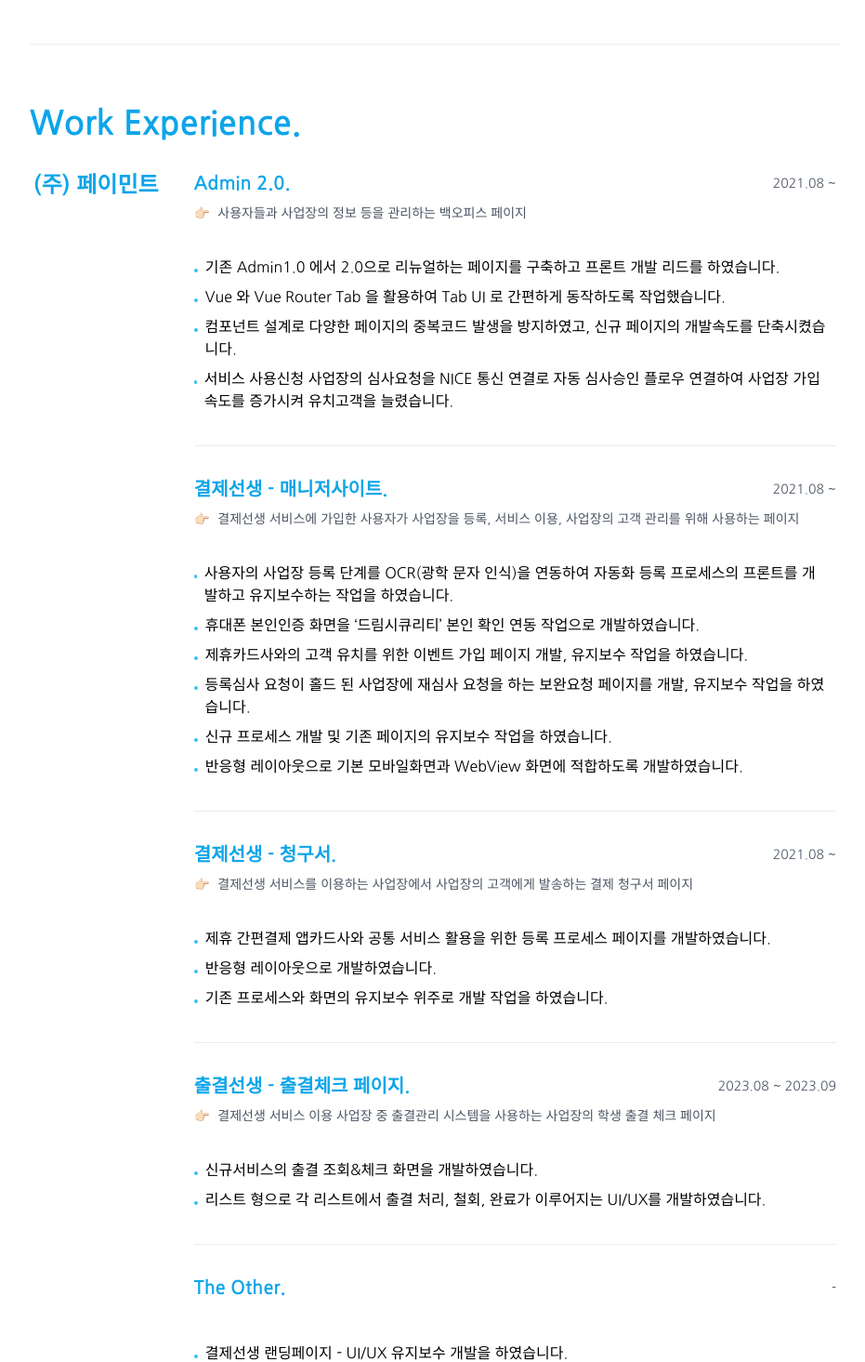
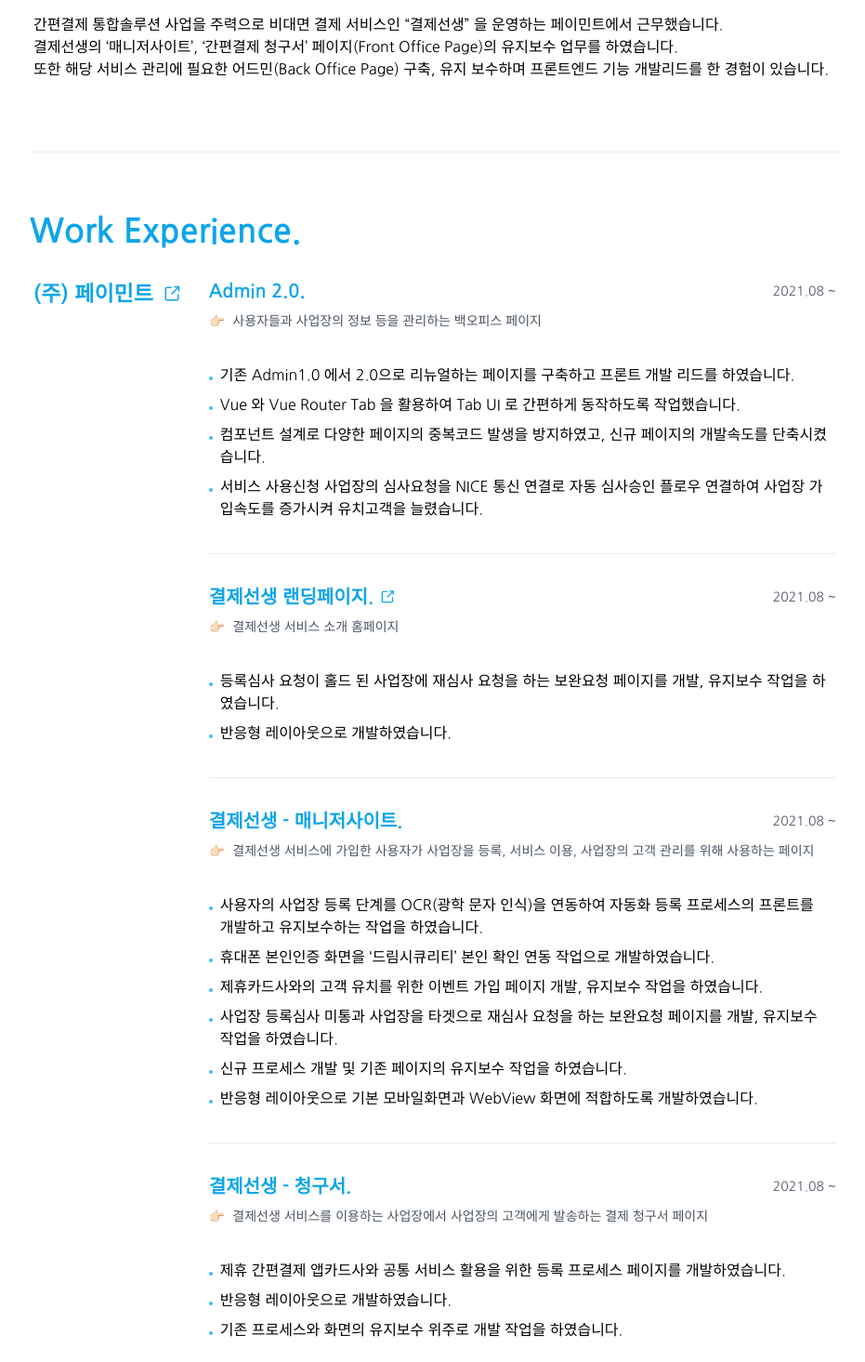
Before and after one commit to Jinny1130/resume, a Next.js app: page / in a window 1280 px wide. Shown: the part 1332-2797 px from the top of the page at 93% size, without its empty margins (172-1103 px from the left). Built offline with nearby package versions, Linux system fonts and the light colour scheme.

Commit message:
[MODIFY] resume url 추가, 멘트 수정

```diff
--- a/src/app/page.tsx
+++ b/src/app/page.tsx
@@ -11,7 +11,7 @@
 import Footer from '@/components/common/Footer';
 import { useEffect, useState } from "react"
 
-export default function Home() {
+export default function Home({params}: {params: pageParams} ) {
     const [isMobile, setIsMobile] = useState('pc');
 
     useEffect( () => {
--- a/src/components/common/DotWithText.tsx
+++ b/src/components/common/DotWithText.tsx
@@ -10,7 +10,7 @@
         <div className={`dot-width-text w-full py-1`}>
             <p className="flex items-baseline">
                 <i className={`block w-1 h-1 rounded-full bg-sky-400 mr-1`}/>
-                <span>{ sideText }</span>
+                <span className="w-[calc(100%-10px)]">{ sideText }</span>
             </p>
         </div>
     )
--- a/src/components/common/Footer.tsx
+++ b/src/components/common/Footer.tsx
@@ -1,12 +1,15 @@
 const Footer = ({ isMobile }:Readonly<{isMobile: string}>) => {
     return (
-        <div className="max-w-4xl mx-auto px-6 text-center flex flex-col items-center justify-center py-24 text-gray-400 text-sm">
+        <div className="max-w-4xl mx-auto px-6 text-center flex flex-col items-center justify-center py-24 text-gray-400 text-[13px]">
             <p>
                 본 페이지는 상업적 목적이 아닌
                 {isMobile === 'mo' ? <br/> : <></>}
                 비영리적 개인 포트폴리오용으로 만들어진 사이트입니다.
+                <br/><br/>
+                본 페이지는 React, Next.js, Vercel 을 이용해서 제작하였습니다.
+                <br/>
             </p>
-            <p>woojin choi ⓒ 2024</p>
+            <p className="mt-3">woojin choi ⓒ 2024</p>
         </div>
     )
 }
--- /dev/null
+++ b/src/components/common/NewTabIcon.tsx
@@ -0,0 +1,18 @@
+'use-client'
+
+import { svgIconInfo } from "@/types/CommonTypes"
+
+interface iconProps {
+    iconInfo: svgIconInfo,
+    className?: string,
+}
+
+const SendIcon = (props:iconProps) => {
+    return (
+        <svg className={props.className} xmlns="http://www.w3.org/2000/svg" viewBox="0 0 64 64" width={props.iconInfo.iconWidth} height={props.iconInfo.iconHeight} fill={props.iconInfo.iconFill} >
+            <path d="M 40 10 C 38.896 10 38 10.896 38 12 C 38 13.104 38.896 14 40 14 L 47.171875 14 L 30.585938 30.585938 C 29.804938 31.366938 29.804938 32.633063 30.585938 33.414062 C 30.976938 33.805063 31.488 34 32 34 C 32.512 34 33.023063 33.805062 33.414062 33.414062 L 50 16.828125 L 50 24 C 50 25.104 50.896 26 52 26 C 53.104 26 54 25.104 54 24 L 54 12 C 54 10.896 53.104 10 52 10 L 40 10 z M 18 12 C 14.691 12 12 14.691 12 18 L 12 46 C 12 49.309 14.691 52 18 52 L 46 52 C 49.309 52 52 49.309 52 46 L 52 34 C 52 32.896 51.104 32 50 32 C 48.896 32 48 32.896 48 34 L 48 46 C 48 47.103 47.103 48 46 48 L 18 48 C 16.897 48 16 47.103 16 46 L 16 18 C 16 16.897 16.897 16 18 16 L 30 16 C 31.104 16 32 15.104 32 14 C 32 12.896 31.104 12 30 12 L 18 12 z"/>
+        </svg>
+    )
+}
+
+export default SendIcon;
--- a/src/components/common/Title.tsx
+++ b/src/components/common/Title.tsx
@@ -5,7 +5,7 @@
 
 const Title:React.FC<OwnProps> = ({title, size}) => {
     return (
-        <div className={`text-sky-500 font-semibold ${size === 'S' ? 'text-xl' : 'text-4xl'}`}>
+        <div className={`text-sky-500 font-semibold ${size === 'S' ? 'text-lg sm:text-xl' : 'text-4xl'}`}>
             {title}.
         </div>
     )
--- a/src/components/section/Career.tsx
+++ b/src/components/section/Career.tsx
@@ -1,4 +1,4 @@
-import Title from "../common/Title"
+import Title from "@/components/common/Title"
 
 const Career = ({ isMobile }:Readonly<{isMobile: string}>) => {
     return (
--- a/src/components/section/ContactAndSkill.tsx
+++ b/src/components/section/ContactAndSkill.tsx
@@ -1,5 +1,5 @@
 import Image from "next/image"
-import Title from '@/components/common/Title';
+import Title from "@/components/common/Title"
 
 const ContactAndSkill = () => {
     return (
@@ -24,12 +24,12 @@
                         </p>
                         <a className="w-3/4 text-sm text-gray-400 underline hover:text-sky-400" href="mailto:cwjin94@gmail.com">jinnyc1130@gmail.com</a>
                     </div>
-                    {/* <div className="flex items-center">
+                    <div className="flex items-center">
                         <p className="w-1/4 text-sm flex font-semibold text-gray-800 items-baseline">
                             <i className="block w-1 h-1 rounded-full bg-sky-400 mr-1"/>Github
                         </p>
                         <a className="w-3/4 text-sm text-gray-400 underline hover:text-sky-400" href="https://github.com/jinny1130" target="_blank">https://github.com/jinny1130</a>
-                    </div> */}
+                    </div>
                 </div>
 
                 <div className="flex items-start pt-4">
--- a/src/components/section/Introduce.tsx
+++ b/src/components/section/Introduce.tsx
@@ -1,4 +1,4 @@
-import Title from "../common/Title"
+import Title from "@/components/common/Title"
 
 const Introduce = ({ isMobile }:Readonly<{isMobile: string}>) => {
     return (
@@ -7,17 +7,17 @@
             <div className="whitespace-pre-line px-1 py-3.5 text-sm sm:text-base">
                 <p>
                         안녕하세요. 3년차 프론트엔드 개발자 <b className="text-lg">최우진</b> 입니다.
-                        <br/>
-                        <br/>
+                        <br/><br/>
+                        입사 시점 "10,000개 가맹점, 월 거래 취급액 250억"에서 시작하여 "가맹점 60,000개, 월 거래 취급액 2,000억"에 이르기까지,
+                        프론트엔드 개발자로서 자사의 여러 서비스 프로젝트에 참여하여 빠르게 성장한 성과를 이룬 서비스를 개발해왔으며, 회사와 함께 성장할 수 있었습니다.
+                        <br/><br/>
                         웹 프론트엔드 개발자로 성장해오면서 코드 작성시 가장 중요하게 느낀 바는 읽기 수월한 코드, 중복이 적은 코드 였습니다.
                         그렇기에 중복 작성을 지양하고, UI를 컴포넌트 세분화를 통해 재사용이 용이하도록 작성하기를 추구합니다. 작업의 방향은 언제나 긍정적으로 생각하며 유연한 사고로 바라보도록 노력합니다.
-                        <br/>
-                        <br/>
+                        <br/><br/>
                         다양한 사람과 소통하는 것을 좋아하는 성격을 가지고 있습니다. 그래서 협업을 위한 소통은 늘 즐겁습니다.
                         <br/>
                         어떤 결과물이든 모든 사람의 역량이 모이지 않으면 빛을 발하지 않는다는 것을 알기에 다양한 직무의 프로젝트 구성 팀원들과 이해와 배려를 기반으로 커뮤니케이션 하며 협업해왔습니다.
-                        <br/>
-                        <br/>
+                        <br/><br/>
                         하고싶은 것은 꼭 해야하는 성향 덕분에 새로운 것을 알아가는 것에 있어 두려움이 없었고, 제게 그 과정은 늘 즐겁습니다. 그래서 다양한 학습과 경험을 마다하지않으며 이를 통해 프론트엔드 개발자로서 성장해나가고 있습니다.
                 </p>
             </div>
--- a/src/components/section/WorkExperience.tsx
+++ b/src/components/section/WorkExperience.tsx
@@ -1,5 +1,9 @@
+'use-client'
+
 import Title from "@/components/common/Title"
 import DotWithText from "@/components/common/DotWithText"
+import NewTabIcon from "../common/NewTabIcon"
+import Link  from 'next/link'
 
 const experienceList = [
     {
@@ -16,6 +20,17 @@
     },
     {
         id: 'payssam',
+        title: "결제선생 랜딩페이지",
+        period: "2021.08 ~ ",
+        pageAbout: "결제선생 서비스 소개 홈페이지",
+        pageUrl: "https://payssam.kr/",
+        describe: [
+            "등록심사 요청이 홀드 된 사업장에 재심사 요청을 하는 보완요청 페이지를 개발, 유지보수 작업을 하였습니다.",
+            "반응형 레이아웃으로 개발하였습니다."
+        ]
+    },
+    {
+        id: 'manager',
         title: "결제선생 - 매니저사이트",
         period: "2021.08 ~ ",
         pageAbout: "결제선생 서비스에 가입한 사용자가 사업장을 등록, 서비스 이용, 사업장의 고객 관리를 위해 사용하는 페이지",
@@ -23,7 +38,7 @@
             "사용자의 사업장 등록 단계를 OCR(광학 문자 인식)을 연동하여 자동화 등록 프로세스의 프론트를 개발하고 유지보수하는 작업을 하였습니다.",
             "휴대폰 본인인증 화면을 ‘드림시큐리티’ 본인 확인 연동 작업으로 개발하였습니다.",
             "제휴카드사와의 고객 유치를 위한 이벤트 가입 페이지 개발, 유지보수 작업을 하였습니다.",
-            "등록심사 요청이 홀드 된 사업장에 재심사 요청을 하는 보완요청 페이지를 개발, 유지보수 작업을 하였습니다.",
+            "사업장 등록심사 미통과 사업장을 타겟으로 재심사 요청을 하는 보완요청 페이지를 개발, 유지보수 작업을 하였습니다.",
             "신규 프로세스 개발 및 기존 페이지의 유지보수 작업을 하였습니다.",
             "반응형 레이아웃으로 기본 모바일화면과 WebView 화면에 적합하도록 개발하였습니다."
         ]
@@ -41,9 +56,10 @@
     },
     {
         id: 'hissam',
-        title: "출결선생 - 출결체크 페이지",
+        title: "출결선생 - 출결체크",
         period: "2023.08 ~ 2023.09",
         pageAbout: "결제선생 서비스 이용 사업장 중 출결관리 시스템을 사용하는 사업장의 학생 출결 체크 페이지",
+        pageUrl: "https://hissam.kr/",
         describe: [
             "신규서비스의 출결 조회&체크 화면을 개발하였습니다.",
             "리스트 형으로 각 리스트에서 출결 처리, 철회, 완료가 이루어지는 UI/UX를 개발하였습니다."
@@ -54,7 +70,6 @@
         title: "The Other",
         period: "-",
         describe: [
-            "결제선생 랜딩페이지 - UI/UX 유지보수 개발을 하였습니다.",
             "청구서, 출결 메시지 발송 체험 페이지 - 키오스크 화면 기준으로 메시지 발송체험하는 화면을 개발하였습니다.",
         ]
     },
@@ -65,7 +80,9 @@
         <div>
             <Title title="Work Experience" size="L"/>
             <div className="px-1 py-3.5 flex flex-col sm:flex-row">
-                <h3 className="block w-full h-fit font-semibold text-sky-500 text-2xl bg-white py-4 sticky top-14 sm:top-16 sm:w-1/5">(주) 페이민트</h3>
+                <Link href={'http://paymint.co.kr/'} target="_blank" className="flex items-center w-full h-fit font-semibold text-sky-500 text-[23px] bg-white py-4 sticky top-14 sm:top-16 sm:w-1/5 mr-[20px] hover:underline">
+                    (주) 페이민트 <NewTabIcon iconInfo={{iconWidth:24, iconHeight:24, iconFill:'#0ea5e9'}} className="ml-[8px]"/>
+                </Link>
 
                 <div className="w-full sm:w-4/5">
                     {
@@ -73,11 +90,20 @@
                             return (
                                 <div key={exp.id} className={`pb-8 ${index < (experienceList.length - 1) ? 'border-bottom-gray' : index === (experienceList.length - 1) ? 'pb-0'  : ''}`}>
                                     <div className={`w-full flex items-center justify-between pb-2 ${index === 0 ? 'pt-4' : 'pt-8'}`}>
-                                        <Title title={exp.title} size="S" />
+                                        {
+                                            exp.pageUrl && <Link href={exp.pageUrl} target="_blank" className='hover:underline underline-offset-1 flex items-center text-sky-500'>
+                                                <Title title={exp.title} size="S" />
+                                                <NewTabIcon iconInfo={{iconWidth:20, iconHeight:20, iconFill:'#0ea5e9'}} className="ml-[3px] sm:ml-[5px]"/>
+                                            </Link>
+                                        }
+                                        { !exp.pageUrl && <Title title={exp.title} size="S" /> }
                                         <p className="text-xs sm:text-sm text-gray-600">{ exp.period }</p>
                                     </div>
 
-                                    <div className={`text-xs sm:text-sm text-gray-600 ${exp.title === 'The Other' ? 'hidden' : ''}`}><span className="mr-2">👉🏻</span>{ exp.pageAbout }</div>
+                                    <div className={`text-xs sm:text-sm text-gray-600 ${exp.title === 'The Other' ? 'hidden' : ''}`}>
+                                        <span className="mr-2">👉🏻</span>{ exp.pageAbout }
+                                        {exp.id === 'hissam' && <span className="block mt-1 ml-3.5 text-[11px] text-gray-500">* 연결링크는 출결선생 안내 랜딩페이지 입니다. (출석체크 페이지는 서비스 이용자에 한해서 진입이 가능한 페이지)</span>}
+                                    </div>
 
                                     <div className="pt-8 experience-desc-list">
                                         {
--- a/src/styles/globals.css
+++ b/src/styles/globals.css
@@ -23,6 +23,14 @@
 		rgb(var(--background-end-rgb))) rgb(var(--background-start-rgb));
 }
 
+main {
+	width: 100%;
+	max-width: 512px;
+	height: 100%;
+	padding: 0 16px;
+	margin: 0 auto;
+}
+
 @layer utilities {
 	.text-balance {
 		text-wrap: balance;
--- /dev/null
+++ b/src/types/CommonTypes.ts
@@ -0,0 +1,11 @@
+/* ==================================================
+    * common types
+================================================== */
+
+export type svgIconInfo = {
+    iconWidth: sizePixel,
+    iconHeight: sizePixel,
+    iconFill: string,
+}
+
+export type sizePixel = string | number;
```
Also changed, not shown: public/wj.png.
